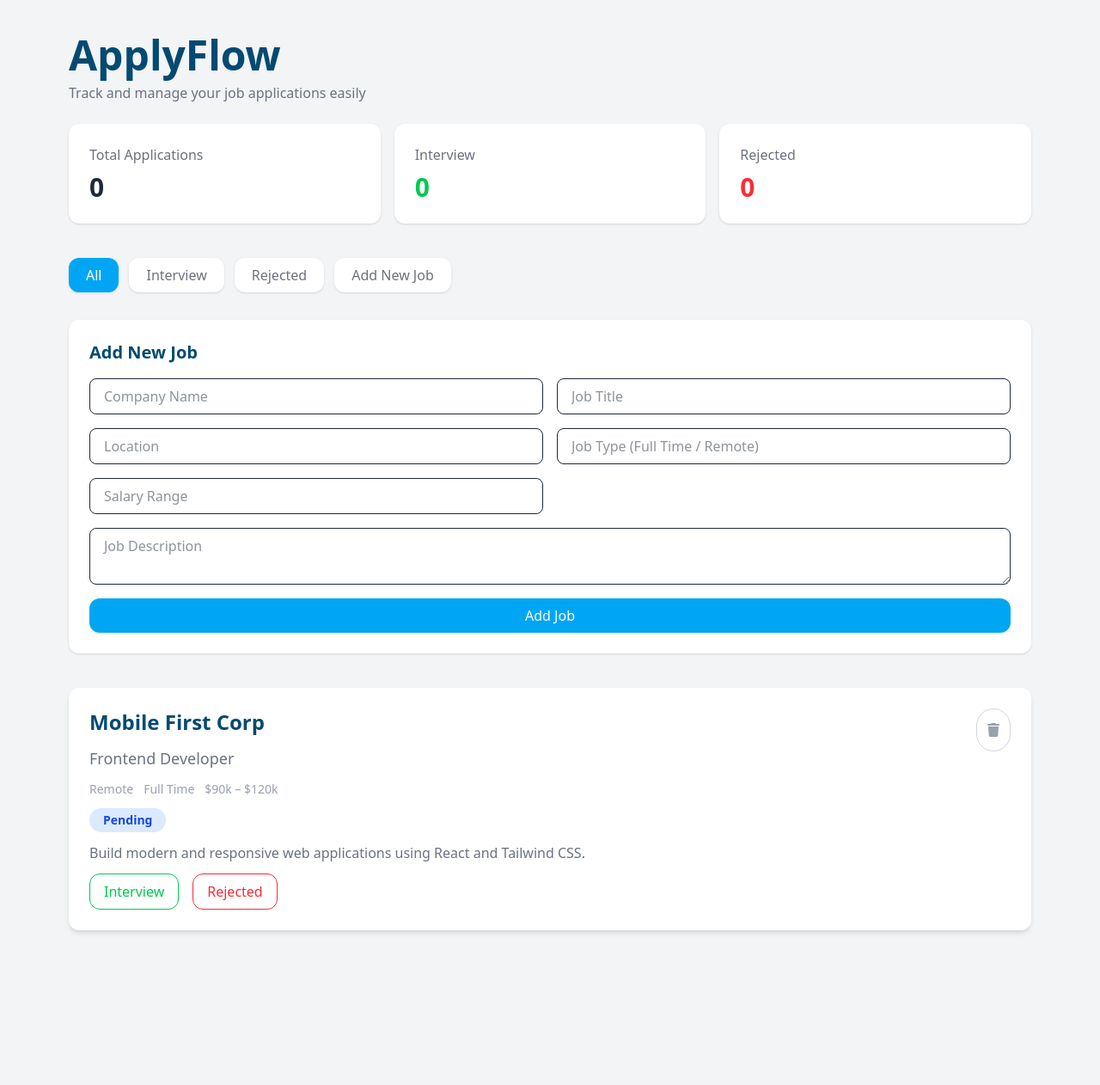
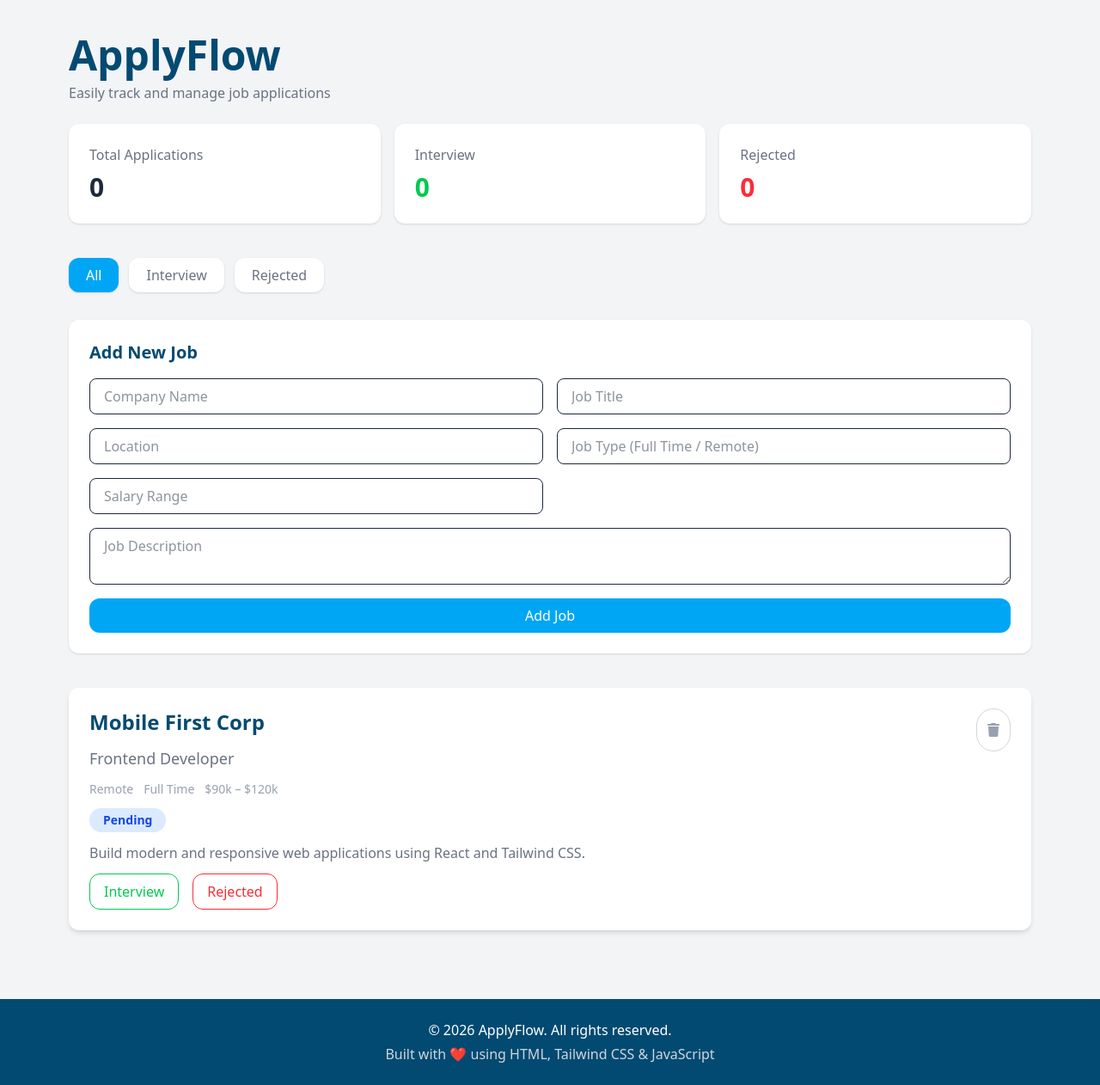
Before and after one commit to Azizulislamch/ApplyFlow-Job-Application-Manager, a website: page src/index.html in a window 1280 px wide. Shown: the whole page at 86% size. Before the commit the page ends 1122 px from the top, so only its background shows below. Drawn offline with nearby package versions, Linux system fonts and the light colour scheme.

Commit message:
Add footer and icon

```diff
--- a/src/index.html
+++ b/src/index.html
@@ -5,7 +5,7 @@
     <meta charset="UTF-8" />
     <meta name="viewport" content="width=device-width, initial-scale=1.0" />
     <title>ApplyFlow – Job Application Manager</title>
-
+    <link rel="shortcut icon" href="./assets/images/job-application.png">
     <!-- Tailwind CDN -->
     <script src="https://cdn.jsdelivr.net/npm/@tailwindcss/browser@4"></script>
 
@@ -19,7 +19,7 @@
         <!-- ================= HEADER ================= -->
         <header class="mb-10">
             <h1 class="text-3xl md:text-5xl font-bold text-sky-900"> ApplyFlow </h1>
-            <p class="text-gray-500 mt-2"> Track and manage your job applications easily </p>
+            <p class="text-gray-500 mt-2"> Easily track and manage job applications </p>
 
             <!-- Summary Cards -->
             <section class="grid grid-cols-1 md:grid-cols-3 gap-4 mt-6">
@@ -43,7 +43,6 @@
             <button class="px-5 py-2 rounded-xl bg-sky-500 text-white font-medium shadow"> All </button>
             <button class="px-5 py-2 rounded-xl bg-white text-gray-500 font-medium shadow"> Interview </button>
             <button class="px-5 py-2 rounded-xl bg-white text-gray-500 font-medium shadow"> Rejected </button>
-            <button class="px-5 py-2 rounded-xl bg-white text-gray-500 font-medium shadow"> Add New Job </button>
         </section>
 
         <!-- ================= ADD JOB FORM ================= -->
@@ -100,6 +99,22 @@
             <!-- Copy the above card and change content -->
         </main>
     </div>
+
+    <!-- ================= FOOTER ================= -->
+    <div>
+        <footer class="bg-sky-900 text-white py-6 mt-10">
+            <div class="max-w-6xl mx-auto px-4 text-center">
+                <p class="text-sm md:text-base">
+                &copy; 2026 ApplyFlow. All rights reserved.
+                </p>
+                <p class="text-sm md:text-base mt-1 text-gray-300">
+                Built with ❤️ using HTML, Tailwind CSS & JavaScript
+                </p>
+            </div>
+        </footer>
+    </div>
+
+    <!-- ================= JAVASCRIPT ================= -->
     <!-- <script src="script.js"></script> -->
 </body>
 
```
Also changed, not shown: src/assets/images/job-application.png (added).
